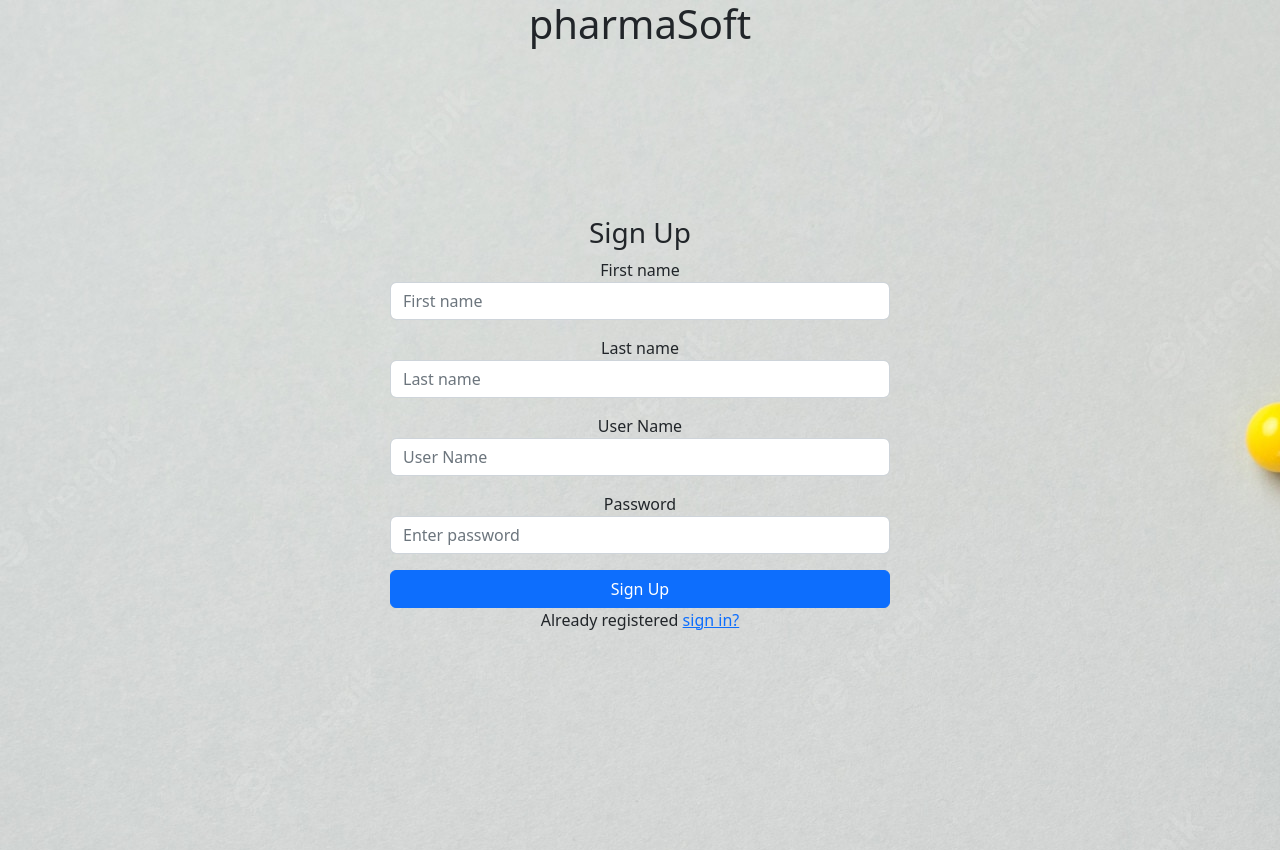
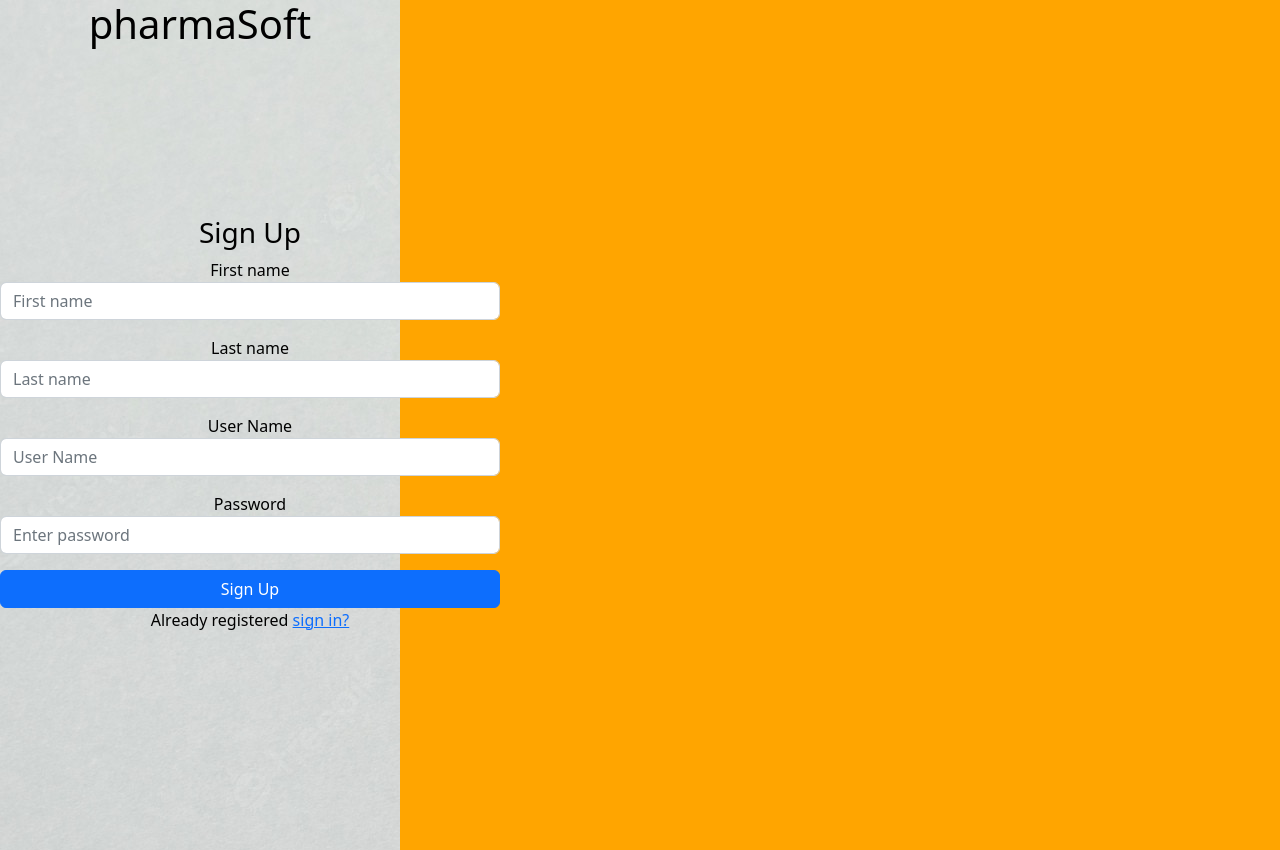
Before and after one commit to AyobamiMichael/pharmasoft-app, a React (Create React App) app: page / in a window 1280 px wide. Built offline with nearby package versions, Linux system fonts and the light colour scheme.

Commit message:
initial commit

```diff
--- a/src/components/login/login.css
+++ b/src/components/login/login.css
@@ -8,3 +8,28 @@
 
 
 }
+
+/* For Tablet View */
+@media screen and (min-device-width: 768px)
+    and (max-device-width: 1024px) {
+        body{
+            width: 400px;
+            height: 400px;
+            background-color: orange;
+            color: black;
+
+        }
+
+
+}
+
+/* For Mobile Portrait View */
+@media screen and (max-device-width: 480px)
+    and (orientation: portrait) {
+    body {
+        width: 200px;
+        height: 200px;
+        background-color: red;
+        color: #fff;
+    }
+}
```
